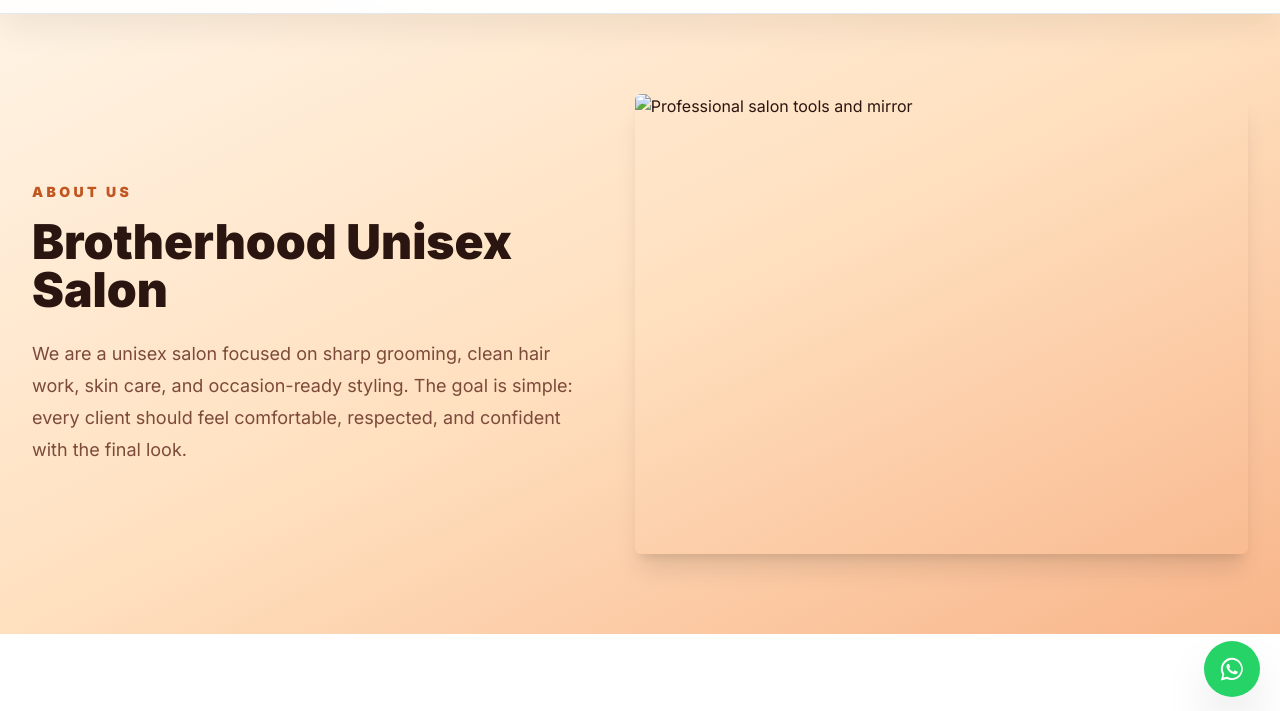
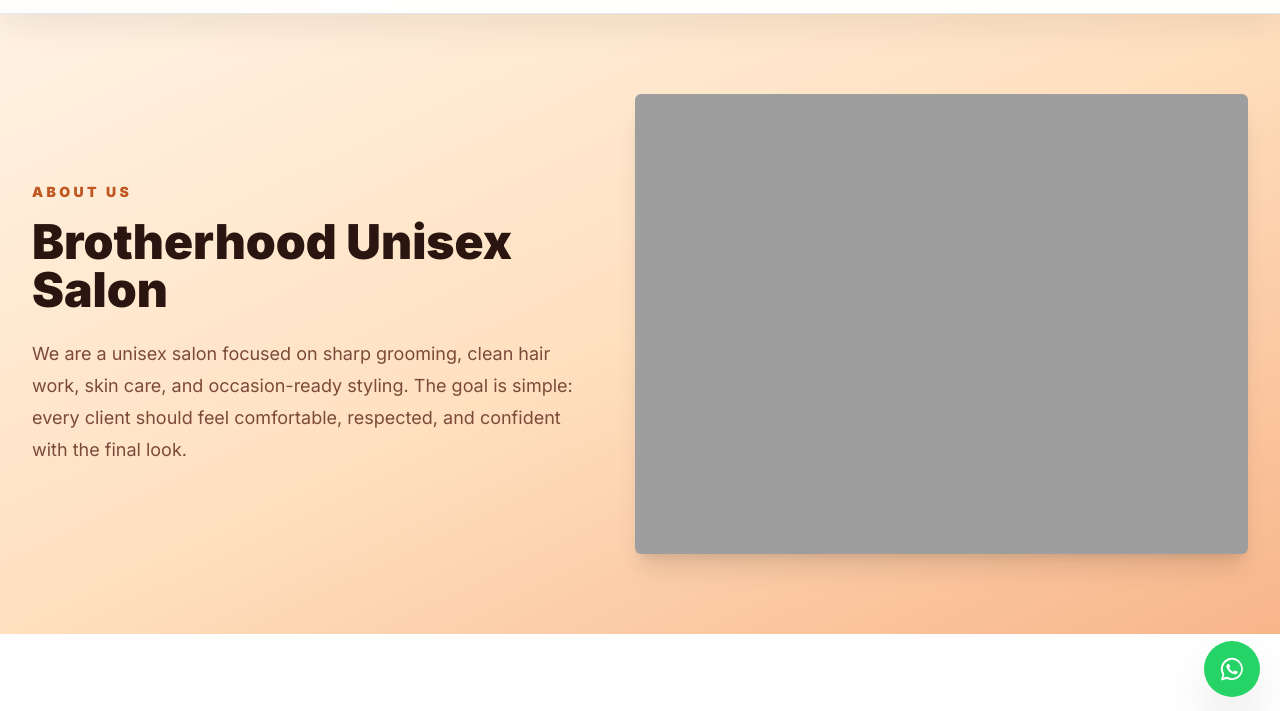
Before and after one commit to thevoltixstudio/BrotherhoodUnisexSalon, a plain HTML site: page about.html in a window 1280 px wide. Shown: the part 83-794 px from the top of the page. Drawn offline with nearby package versions, Linux system fonts and the light colour scheme; the site is published under a folder, as on GitHub Pages, so addresses that start at the root find nothing.

Commit message:
Update about.html

```diff
--- a/about.html
+++ b/about.html
@@ -33,7 +33,7 @@
           <h1 class="mt-4 text-4xl font-black tracking-normal sm:text-5xl" data-salon="name">Brotherhood Unisex Salon</h1>
           <p class="mt-6 text-lg leading-8 text-muted">We are a unisex salon focused on sharp grooming, clean hair work, skin care, and occasion-ready styling. The goal is simple: every client should feel comfortable, respected, and confident with the final look.</p>
         </div>
-        <img class="aspect-[4/3] w-full rounded-md object-cover shadow-xl" loading="lazy" decoding="async" src="/images/photo3.jpg" alt="Professional salon tools and mirror" />
+        <img class="aspect-[4/3] w-full rounded-md object-cover shadow-xl" loading="lazy" decoding="async" src="images/photo3.jpg" alt="Professional salon tools and mirror" />
       </div>
     </section>
 
```
